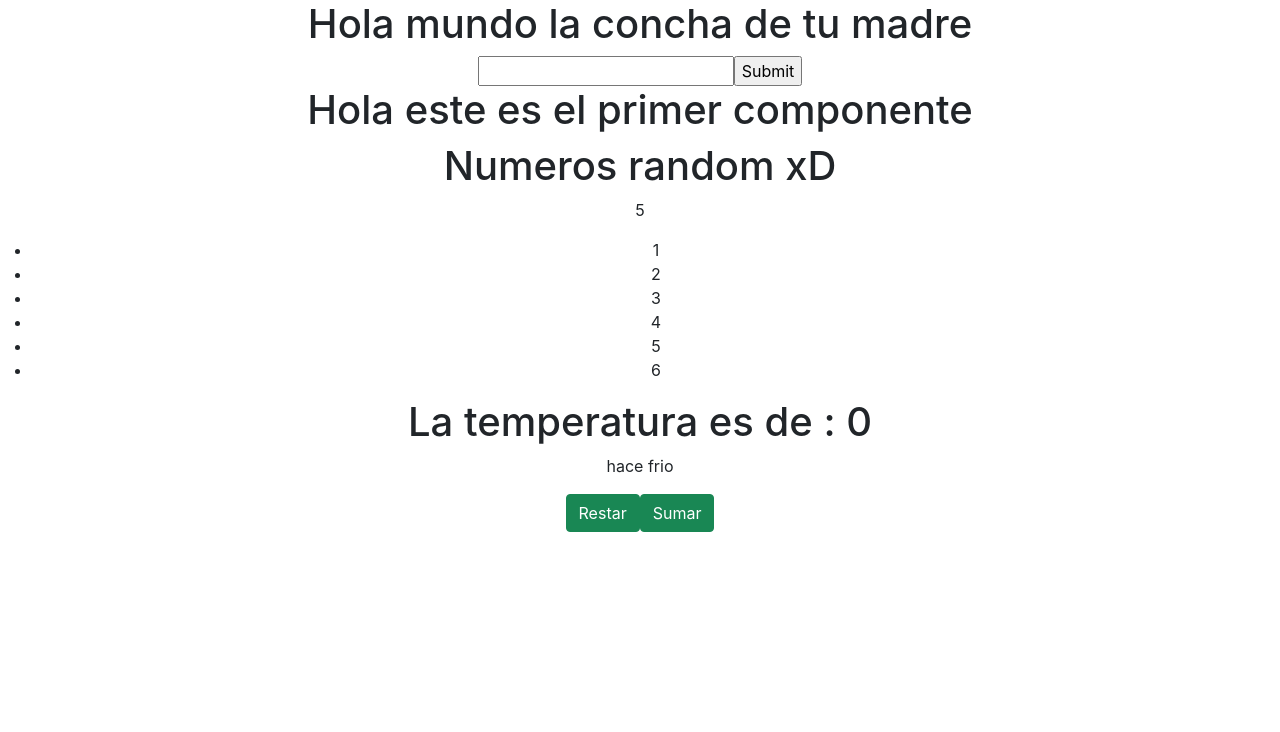
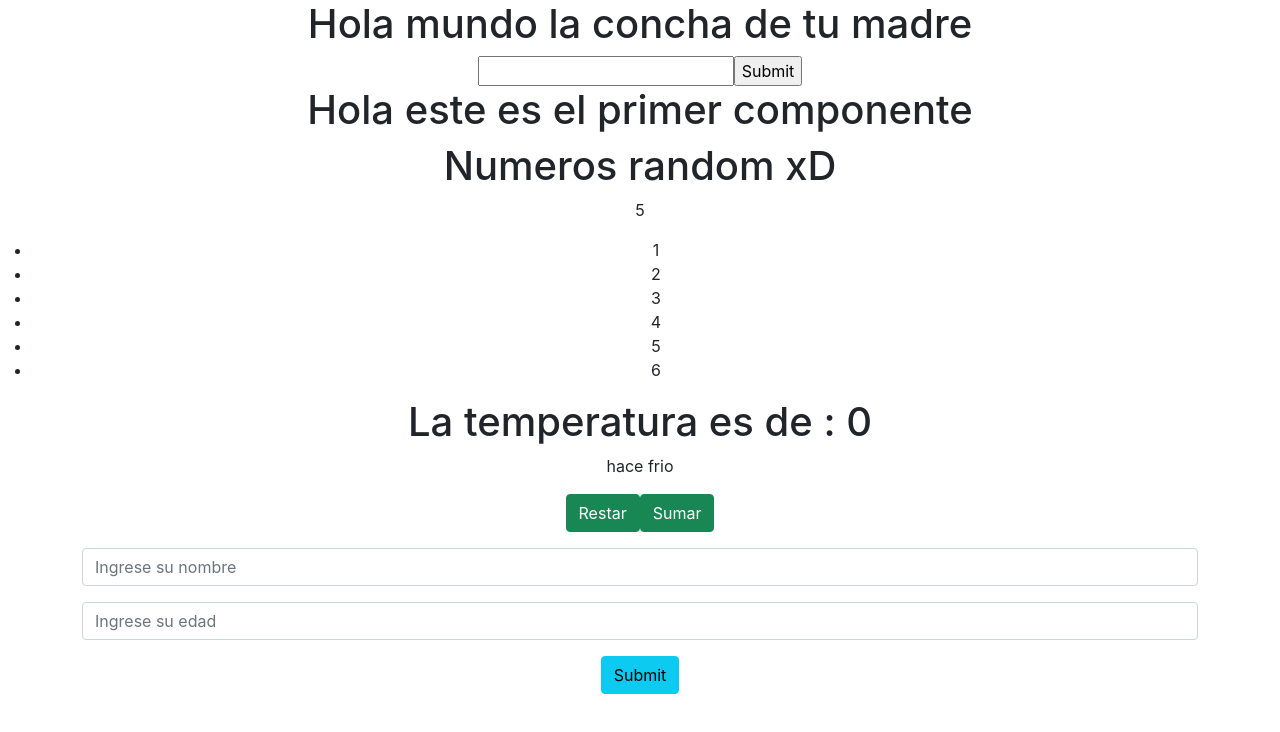
Before and after one commit to Diego-Palacio/practicaReact, a React (Create React App) app: page / in a window 1280 px wide. Shown: the top 732 px of the page. Built offline with nearby package versions, Linux system fonts and the light colour scheme.

Commit message:
Form funcionando

```diff
--- a/src/App.jsx
+++ b/src/App.jsx
@@ -4,6 +4,7 @@ import Hola from  './components/Hola';
 import Contador from  './components/Contador';
 import Lista from './components/Lista';
 import Temperatura from './components/Temperatura';
+import Formularios from './components/Formularios';
 
 function App() {
   return (
@@ -17,6 +18,7 @@ function App() {
       <Contador></Contador>
       <Lista></Lista>
       <Temperatura> </Temperatura>
+      <Formularios> </Formularios>
 
     </div>
 
--- /dev/null
+++ b/src/components/Formularios.jsx
@@ -0,0 +1,55 @@
+
+import React, {useState}from 'react';
+
+
+function Formularios (){
+
+const [nombre,setNombre]=useState("");
+const [edad,setEdad]=useState("");
+
+const verificar=(event)=>{
+
+    event.preventDefault();
+
+    if (!nombre.trim()){
+            console.log("Documento vacio");
+            return;
+        }
+           else {
+            console.log("Documento ingresado");
+            return;
+        }
+
+     }
+
+return (
+<div className="container mt-3">
+    <form onSubmit={verificar}>
+
+        <input
+         placeholder="Ingrese su nombre"
+         type="text"
+         className="form-control mb-3"
+        onChange= { (e) => { setNombre(e.target.value);}   } />
+
+        <input placeholder="Ingrese su edad"
+        type="number"
+         className="form-control mb-3 "
+         onChange= { (e) => { setEdad(e.target.value); }   }  />
+
+        <input type="submit"  className="btn btn-info btn-block mb-3" />
+
+        <p>
+            {nombre} {edad}
+        </p>
+
+    </form>
+</div>
+
+
+);
+
+}
+
+
+export default Formularios;
```
